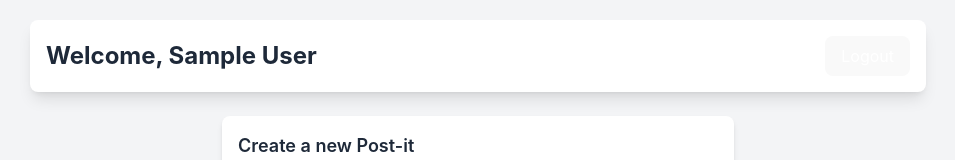
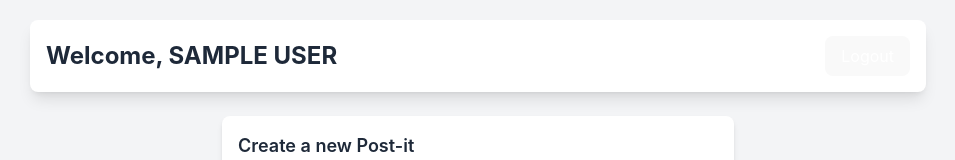
Before and after one commit to YannLeon/TechAnHourMarch2025, a Vue app in the folder postit-dashboard-frontend/: page /home in a window 1280 px wide. Shown: the top 160 px of the page, without its empty margins (162-1117 px from the left). Built offline with nearby package versions, Linux system fonts and the light colour scheme; no server answers; sample sign-in values are in the browser's storage.

Commit message:
style change

```diff
--- a/postit-dashboard-frontend/src/views/Home.vue
+++ b/postit-dashboard-frontend/src/views/Home.vue
@@ -53,7 +53,9 @@ onMounted(fetchPostIts);
     <div
       class="bg-white w-full max-w-4xl p-4 rounded-lg shadow-lg text-center flex justify-between items-center mb-6"
     >
-      <h2 class="text-2xl font-bold">Welcome, {{ userStore.user?.name }}</h2>
+      <h2 class="text-2xl font-bold">
+        Welcome, {{ userStore.user?.name.toUpperCase() }}
+      </h2>
       <button
         @click="logoutUser"
         class="bg-red-500 text-white px-4 py-2 rounded-lg hover:bg-red-600 transition"
@@ -79,13 +81,13 @@ onMounted(fetchPostIts);
     </div>
 
     <!-- Display Post-its -->
-    <div class="w-full max-w-lg space-y-3">
+    <div class="w-full max-w-lg space-y-3 flex gap-2">
       <div
         v-for="post in postIts"
         :key="post.id"
-        class="bg-yellow-200 p-4 rounded-lg shadow-md"
+        class="bg-yellow-200 p-4 rounded-sm shadow-md aspect-square"
       >
-        <h4 class="font-bold">{{ post.name }}</h4>
+        <h4 class="font-bold uppercase">{{ post.name }}</h4>
         <p>{{ post.content }}</p>
         <small class="text-gray-600">{{
           new Date(post.created_at).toLocaleString()
```
